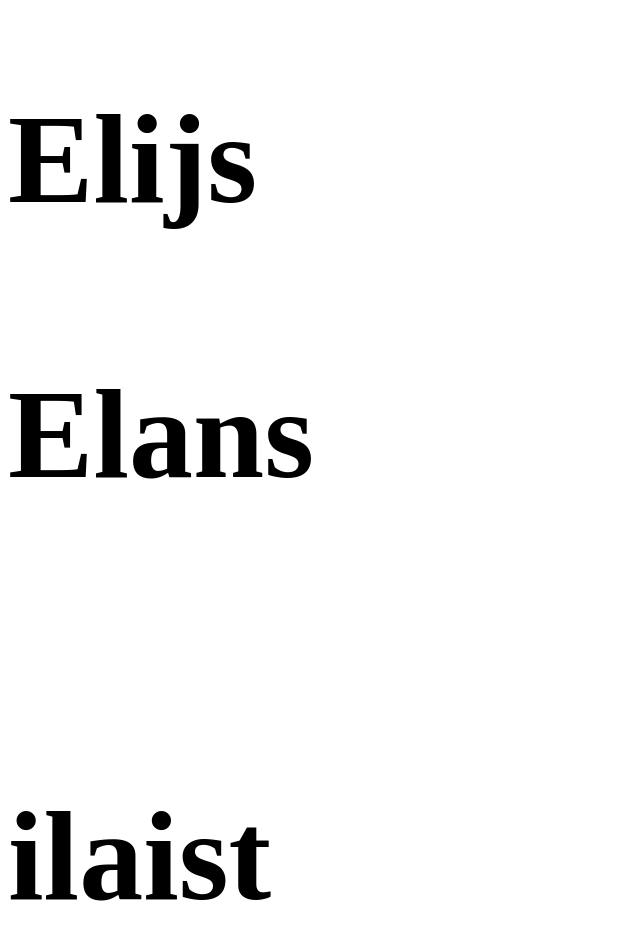
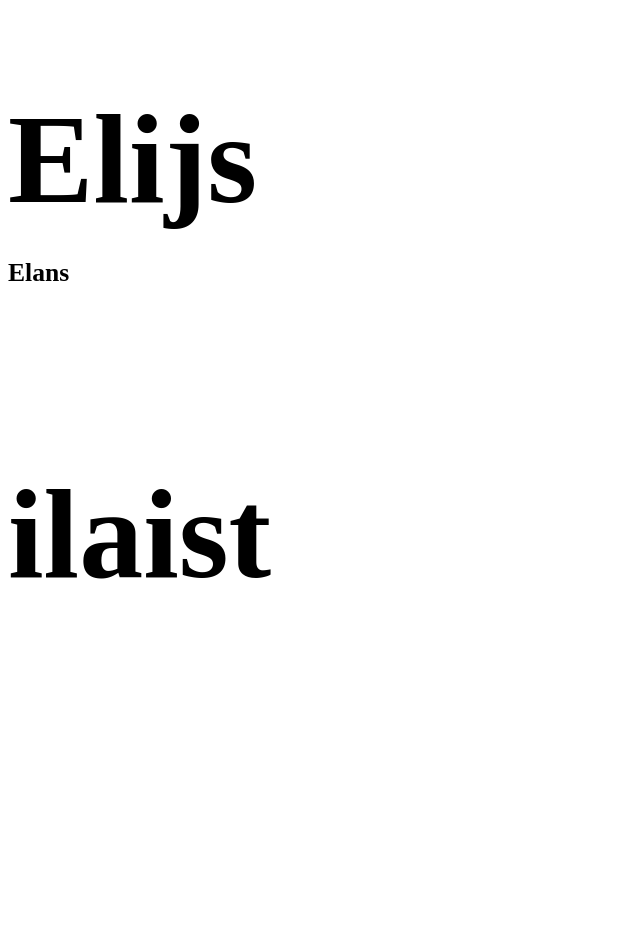
Before and after one commit to Elijs268/webpage3, a plain HTML site: page index.html in a window 1280 px wide. Shown: the whole page, without its empty margins (0-640 px from the left). After the commit the page ends 800 px from the top, so only its background shows below. Drawn offline with Linux system fonts and the light colour scheme.

Commit message:
Update index.html

```diff
--- a/index.html
+++ b/index.html
@@ -5,8 +5,8 @@
   </head>
   <body>
 
-    <h1 style="font-size:10vw" color="red">Elijs </h>
-    <p style="font-size:10vw" color="blue">Elans </p>
+    <h1 style="font-size:10vw">Elijs </h>
+    <p style="font-size:2vw""> Elans </p>
     <br> ilaist </br>
 
   </body>
```
